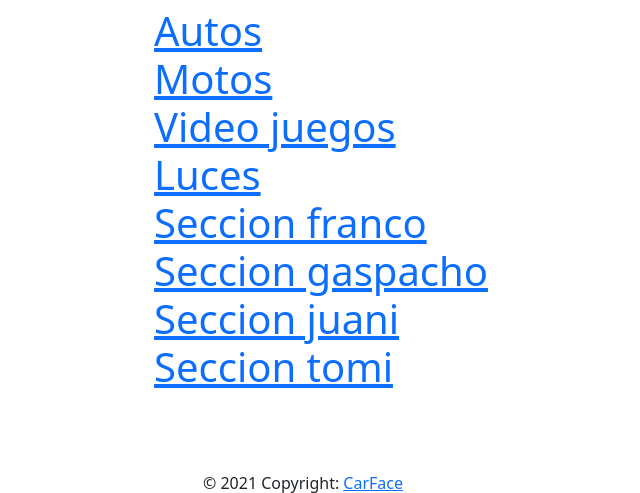
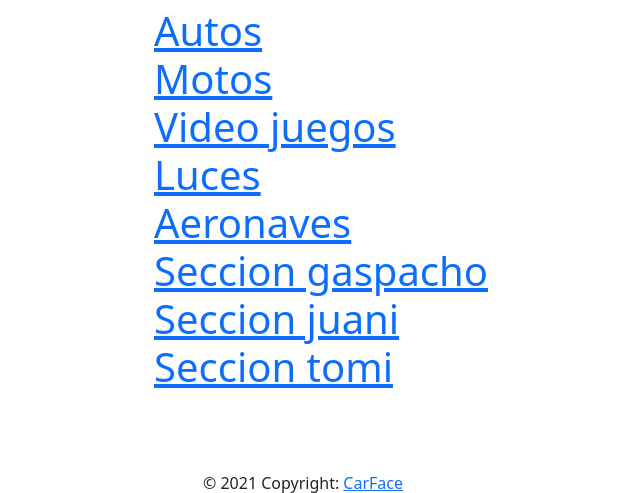
Before and after one commit to Markk-hyphen/TIOTPE, a PHP site: page / in a window 1280 px wide. Shown: the part 359-852 px from the top of the page, without its empty margins (337-977 px from the left). Run offline with PHP 8.4, Linux system fonts and the light colour scheme.

Commit message:
Agregada la seccion sobre aeronaves y su ruteo

```diff
--- a/controller/VehiculosController.php
+++ b/controller/VehiculosController.php
@@ -25,4 +25,7 @@ class VehiculosController{
     public function motos(){
         $this->view->mostrarMotos();
     }
+    public function aeronaves(){
+        $this->view->mostrarAeronaves();
+    }
 }
--- a/router.php
+++ b/router.php
@@ -8,5 +8,6 @@ $router->addRoute('autos', "GET", "VehiculosController", "autos");
 $router->addRoute('motos', "GET", "VehiculosController", "motos");
 $router->addRoute('videojuegos', "GET", "VehiculosController", "videoJuegos");
 $router->addRoute('luces', "GET", "VehiculosController", "luces");
+$router->addRoute('aeronaves', "GET", "VehiculosController", "aeronaves");
 $router->setDefaultRoute("VehiculosController", "home");
 $router->route($_GET['action'], $_SERVER['REQUEST_METHOD']);
--- /dev/null
+++ b/templates/aeronaves.tpl
@@ -0,0 +1,3 @@
+{include file="header.tpl"}
+
+{include file="footer.tpl"}
--- a/templates/footer.tpl
+++ b/templates/footer.tpl
@@ -1,6 +1,6 @@
 <footer class="page-footer font-small blue">
   <div class="footer-copyright text-center py-3">© 2021 Copyright:
-    <a href="https//:www.te-pensas-que-ibamos-a-tener-copyright?.com">CarFace</a>
+    <a href="www.te-pensas-que-ibamos-a-tener-copyright?.com">CarFace</a>
   </div>
 </footer>
 <script src="https://cdn.jsdelivr.net/npm/bootstrap@5.1.3/dist/js/bootstrap.min.js"></script>
--- a/templates/header.tpl
+++ b/templates/header.tpl
@@ -21,7 +21,7 @@
         <a class="nav-link border-bottom border-primary border-3 px-3 ms-1 display-7" href="motos">Motos</a>
         <a class="nav-link border-bottom border-primary border-3 px-3 ms-1 display-7" href="videojuegos">Video juegos</a>
         <a class="nav-link border-bottom border-primary border-3 px-3 ms-1 display-7" href="luces">Luces</a>
-        <a class="nav-link border-bottom border-primary border-3 px-3 ms-1 display-7" href="#">Seccion franco</a>
+        <a class="nav-link border-bottom border-primary border-3 px-3 ms-1 display-7" href="aeronaves">Aeronaves</a>
         <a class="nav-link border-bottom border-primary border-3 px-3 ms-1 display-7" href="#">Seccion gaspacho</a>
         <a class="nav-link border-bottom border-primary border-3 px-3 ms-1 display-7" href="#">Seccion juani</a>
         <a class="nav-link border-bottom border-primary border-3 px-3 ms-1 display-7" href="#">Seccion tomi</a>
--- a/templates/home.tpl
+++ b/templates/home.tpl
@@ -16,7 +16,7 @@
                     <a class="" href="luces">Luces</a>
                 </li>
                 <li class="border-primary border-3 ps-3 pe-3 ms-1 display-6">
-                    <a class="" href="#">Seccion franco</a>
+                    <a class="" href="aeronaves">Aeronaves</a>
                 </li>
                 <li class="border-primary border-3 ps-3 pe-3 ms-1 display-6">
                     <a class="" href="#">Seccion gaspacho</a>
--- a/view/VehiculosView.php
+++ b/view/VehiculosView.php
@@ -27,4 +27,7 @@ class VehiculosView{
     public function mostrarVideoJuegos(){
         $this->smarty->display('templates/videojuegos.tpl');
     }
+    public function mostrarAeronaves(){
+        $this->smarty->display('templates/aeronaves.tpl');
+    }
 }
```
